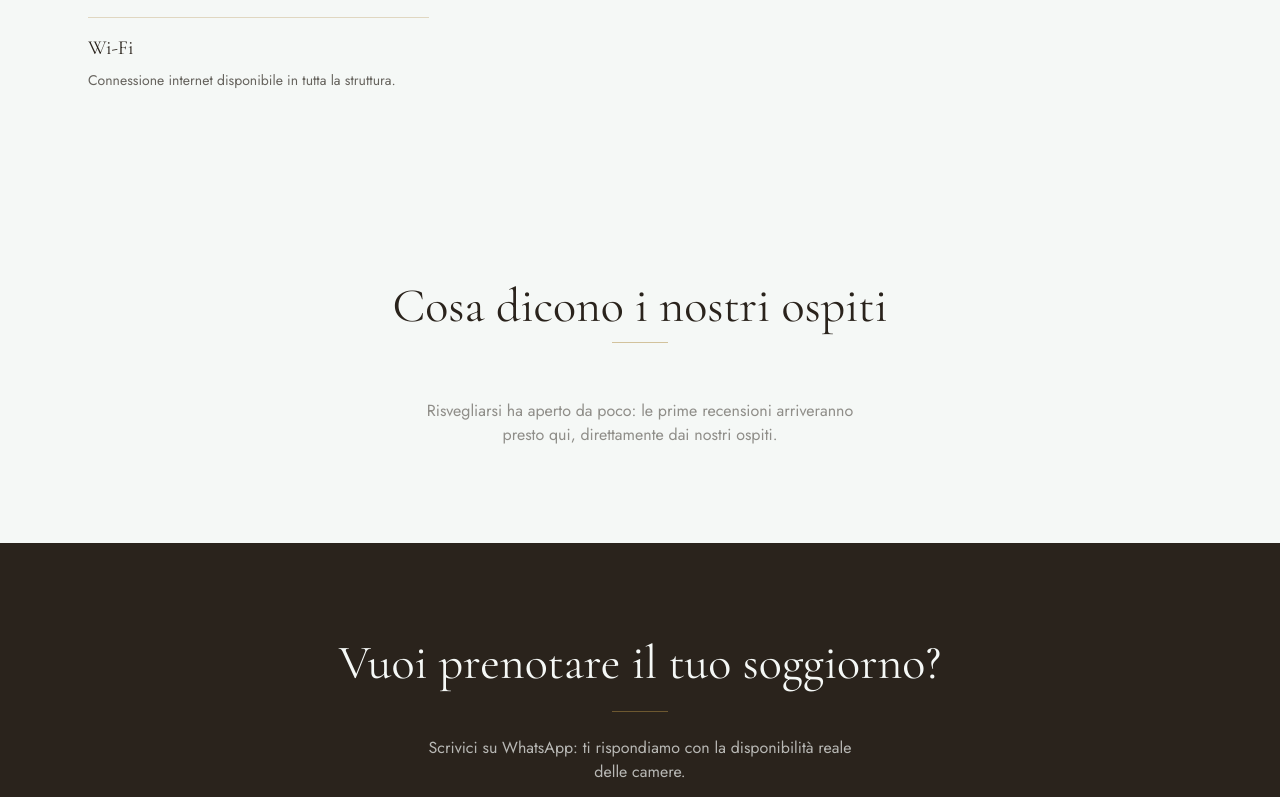
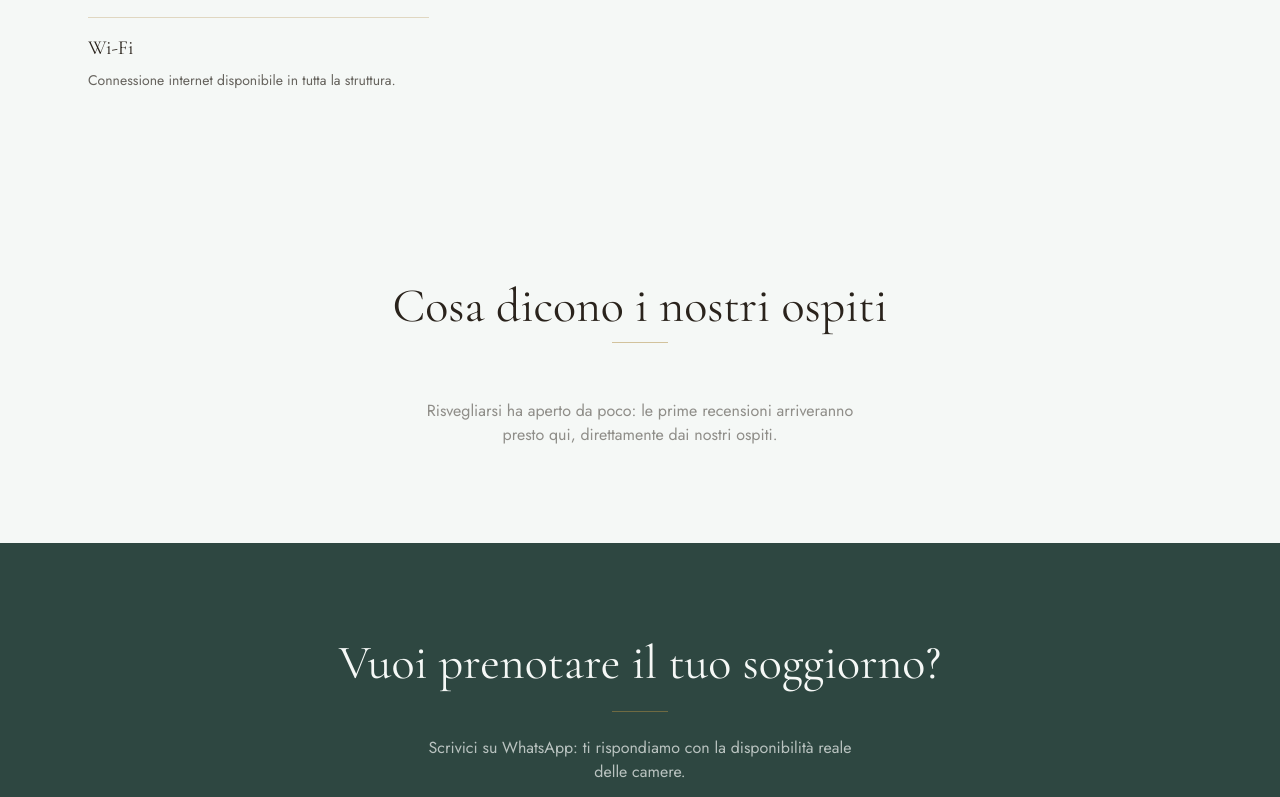
Before and after one commit to rossanorooms-prog/risvegliarsi, a Next.js app: page / in a window 1280 px wide. Shown: the part 2649-3446 px from the top of the page. Built offline with nearby package versions, Linux system fonts and the light colour scheme.

Commit message:
Sfondo striscia CTA finale allineato al verde petrolio scuro; aggiunto componente Reveal riutilizzabile con animazioni di ingresso (sinistra/destra/dissolvenza/basso) applicato a tutte le sezioni della home e alle recensioni

```diff
--- a/app/page.tsx
+++ b/app/page.tsx
@@ -5,6 +5,7 @@ import WhatsAppButton from "@/components/WhatsAppButton";
 import Reviews from "@/components/Reviews";
 import HeroSlideshow from "@/components/HeroSlideshow";
 import RoomCarousel from "@/components/RoomCarousel";
+import Reveal from "@/components/Reveal";
 
 // Foto generali per la hero: facciate e ingressi, escludendo i primi piani
 // molto tecnici (comignolo, mensole in cotto) che rendono meglio nella
@@ -67,36 +68,48 @@ export default function HomePage() {
 
       {/* INTRO */}
       <section className="mx-auto max-w-3xl px-6 py-24 text-center">
+        <Reveal direzione="dissolvenza">
           <p className="font-display text-3xl italic leading-snug text-inchiostro sm:text-4xl">
             Un rifugio raccolto nel cuore di {site.comune}, tra la Sila e il silenzio.
           </p>
+        </Reveal>
+        <Reveal direzione="dissolvenza" ritardoMs={150}>
           <div className="mx-auto mt-6 h-px w-14 bg-oro/50" />
+        </Reveal>
+        <Reveal direzione="su" ritardoMs={200}>
           <p className="mx-auto mt-6 max-w-xl font-body text-inchiostro/70">
             Due camere con bagno privato, parcheggio riservato e la cura dei dettagli
             che fa la differenza in un soggiorno.
           </p>
+        </Reveal>
+        <Reveal direzione="su" ritardoMs={320}>
           <p className="mx-auto mt-4 max-w-xl font-body text-inchiostro/70">
             La struttura è stata finemente ristrutturata e ammodernata di recente,
             in un equilibrio curato tra elementi antichi restaurati e comfort
             moderni.
           </p>
+        </Reveal>
       </section>
 
       {/* CAMERE */}
       <section className="bg-cremascura/50 py-24">
         <div className="mx-auto max-w-6xl px-6">
+          <Reveal direzione="destra">
             <h2 className="mb-3 text-center font-display text-4xl text-inchiostro sm:text-5xl">
               Le camere
             </h2>
+          </Reveal>
+          <Reveal direzione="destra" ritardoMs={120}>
             <p className="mx-auto mb-12 max-w-md text-center font-body text-sm text-inchiostro/60">
               Due atmosfere distinte, la stessa cura in ogni dettaglio.
             </p>
+          </Reveal>
           <div className="grid gap-8 sm:grid-cols-2">
-            {camere.map((c) => {
+            {camere.map((c, i) => {
               const accento = c.accento === "petrolio" ? "border-petrolio" : "border-senape";
               return (
+                <Reveal key={c.slug} direzione={i === 0 ? "sinistra" : "destra"}>
                   <div
-                  key={c.slug}
                     className={`overflow-hidden rounded-sm border-t-2 ${accento} bg-crema shadow-sm transition hover:shadow-xl`}
                   >
                     <RoomCarousel foto={c.galleria.slice(0, 5)} />
@@ -111,6 +124,7 @@ export default function HomePage() {
                       </Link>
                     </div>
                   </div>
+                </Reveal>
               );
             })}
           </div>
@@ -119,18 +133,24 @@ export default function HomePage() {
 
       {/* SERVIZI */}
       <section className="mx-auto max-w-6xl px-6 py-24">
+        <Reveal direzione="sinistra">
           <h2 className="mb-3 text-center font-display text-4xl text-inchiostro sm:text-5xl">
             Servizi
           </h2>
+        </Reveal>
+        <Reveal direzione="sinistra" ritardoMs={120}>
           <p className="mx-auto mb-14 max-w-md text-center font-body text-sm text-inchiostro/60">
             Tutto quello che trovi incluso nel soggiorno.
           </p>
+        </Reveal>
         <div className="grid gap-10 sm:grid-cols-2 md:grid-cols-3">
-          {servizi.map((s) => (
-            <div key={s.titolo} className="border-t border-oro/30 pt-4">
+          {servizi.map((s, i) => (
+            <Reveal key={s.titolo} direzione="su" ritardoMs={(i % 3) * 100}>
+              <div className="border-t border-oro/30 pt-4">
                 <p className="font-display text-xl text-inchiostro">{s.titolo}</p>
                 <p className="mt-2 font-body text-sm text-inchiostro/70">{s.testo}</p>
               </div>
+            </Reveal>
           ))}
         </div>
       </section>
@@ -139,15 +159,23 @@ export default function HomePage() {
       <Reviews />
 
       {/* CTA FINALE */}
-      <section className="bg-inchiostro py-24 text-center text-crema">
+      <section className="bg-petrolioscuro py-24 text-center text-crema">
+        <Reveal direzione="dissolvenza">
           <p className="font-display text-4xl sm:text-5xl">Vuoi prenotare il tuo soggiorno?</p>
+        </Reveal>
+        <Reveal direzione="dissolvenza" ritardoMs={150}>
           <div className="mx-auto mt-6 h-px w-14 bg-oro/50" />
+        </Reveal>
+        <Reveal direzione="su" ritardoMs={250}>
           <p className="mx-auto mt-6 max-w-md font-body text-crema/70">
             Scrivici su WhatsApp: ti rispondiamo con la disponibilità reale delle camere.
           </p>
+        </Reveal>
+        <Reveal direzione="su" ritardoMs={380}>
           <div className="mt-10 flex justify-center">
             <WhatsAppButton label="Scrivici ora" fixed={false} />
           </div>
+        </Reveal>
       </section>
     </>
   );
--- /dev/null
+++ b/components/Reveal.tsx
@@ -0,0 +1,64 @@
+"use client";
+
+import { useEffect, useRef, useState } from "react";
+
+type Direzione = "sinistra" | "destra" | "su" | "dissolvenza";
+
+export default function Reveal({
+  children,
+  direzione = "su",
+  ritardoMs = 0,
+  className = "",
+}: {
+  children: React.ReactNode;
+  direzione?: Direzione;
+  ritardoMs?: number;
+  className?: string;
+}) {
+  const [visibile, setVisibile] = useState(false);
+  const nodoRef = useRef<HTMLDivElement>(null);
+
+  useEffect(() => {
+    const nodo = nodoRef.current;
+    if (!nodo) return;
+
+    const rect = nodo.getBoundingClientRect();
+    if (rect.top < window.innerHeight && rect.bottom > 0) {
+      setVisibile(true);
+      return;
+    }
+
+    const osservatore = new IntersectionObserver(
+      (voci) => {
+        if (voci[0]?.isIntersecting) {
+          setVisibile(true);
+          osservatore.disconnect();
+        }
+      },
+      { threshold: 0, rootMargin: "0px 0px -60px 0px" }
+    );
+
+    osservatore.observe(nodo);
+    return () => osservatore.disconnect();
+  }, []);
+
+  function stile(): React.CSSProperties {
+    const base: React.CSSProperties = {
+      transitionProperty: "transform, opacity",
+      transitionDuration: "800ms",
+      transitionTimingFunction: "ease-out",
+      transitionDelay: `${ritardoMs}ms`,
+    };
+    if (visibile) return { ...base, transform: "translate(0, 0)", opacity: 1 };
+    if (direzione === "sinistra") return { ...base, transform: "translateX(-32px)", opacity: 0 };
+    if (direzione === "destra") return { ...base, transform: "translateX(32px)", opacity: 0 };
+    if (direzione === "dissolvenza") return { ...base, transform: "translate(0, 0)", opacity: 0 };
+    return { ...base, transform: "translateY(28px)", opacity: 0 };
+  }
+
+  return (
+    <div ref={nodoRef} style={stile()} className={className}>
+      {children}
+    </div>
+  );
+}
--- a/components/Reviews.tsx
+++ b/components/Reviews.tsx
@@ -1,4 +1,5 @@
 import { recensioni } from "@/data/config";
+import Reveal from "@/components/Reveal";
 
 function Stelle({ n }: { n: number }) {
   return (
@@ -13,26 +14,34 @@ function Stelle({ n }: { n: number }) {
 export default function Reviews() {
   return (
     <section className="mx-auto max-w-6xl px-6 py-24">
+      <Reveal direzione="destra">
         <h2 className="mb-3 text-center font-display text-4xl text-inchiostro sm:text-5xl">
           Cosa dicono i nostri ospiti
         </h2>
+      </Reveal>
+      <Reveal direzione="destra" ritardoMs={120}>
         <div className="mx-auto mb-14 h-px w-14 bg-oro/50" />
+      </Reveal>
 
       {recensioni.length === 0 ? (
+        <Reveal direzione="dissolvenza" ritardoMs={200}>
           <p className="mx-auto max-w-md text-center font-body text-inchiostro/50">
             Risvegliarsi ha aperto da poco: le prime recensioni arriveranno presto
             qui, direttamente dai nostri ospiti.
           </p>
+        </Reveal>
       ) : (
         <div className="grid gap-8 sm:grid-cols-2 md:grid-cols-3">
           {recensioni.map((r, i) => (
-            <div key={i} className="border-t border-oro/30 pt-4">
+            <Reveal key={i} direzione="su" ritardoMs={(i % 3) * 100}>
+              <div className="border-t border-oro/30 pt-4">
                 <Stelle n={r.valutazione} />
                 <p className="mt-3 font-body text-sm italic text-inchiostro/80">&ldquo;{r.testo}&rdquo;</p>
                 <p className="mt-3 font-body text-xs uppercase tracking-widest2 text-inchiostro/40">
                   {r.nome} · {r.fonte}
                 </p>
               </div>
+            </Reveal>
           ))}
         </div>
       )}
```
Lines whose indentation alone changed are shown as unchanged.
